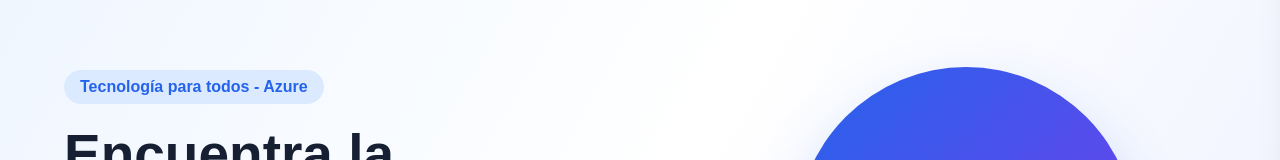
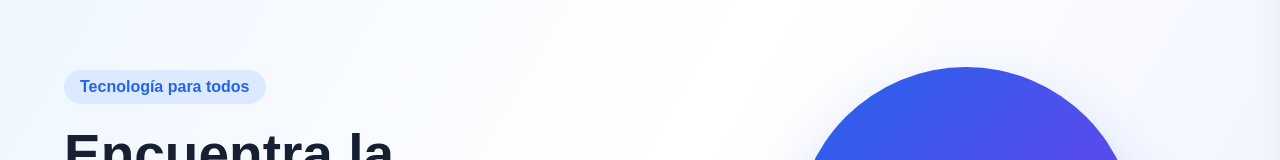
Before and after one commit to christianponzon/novedades-tech-azure, a website built with Vite: page index.html in a window 1280 px wide. Shown: the part 123-283 px from the top of the page. Built offline with nearby package versions, Linux system fonts and the light colour scheme.

Commit message:
Restaurar texto original

```diff
--- a/index.html
+++ b/index.html
@@ -58,7 +58,7 @@
             <div class="hero-texto">
 
                 <span class="etiqueta">
-                    Tecnología para todos - Azure
+                    Tecnología para todos
                 </span>
 
                 <h1>
```
